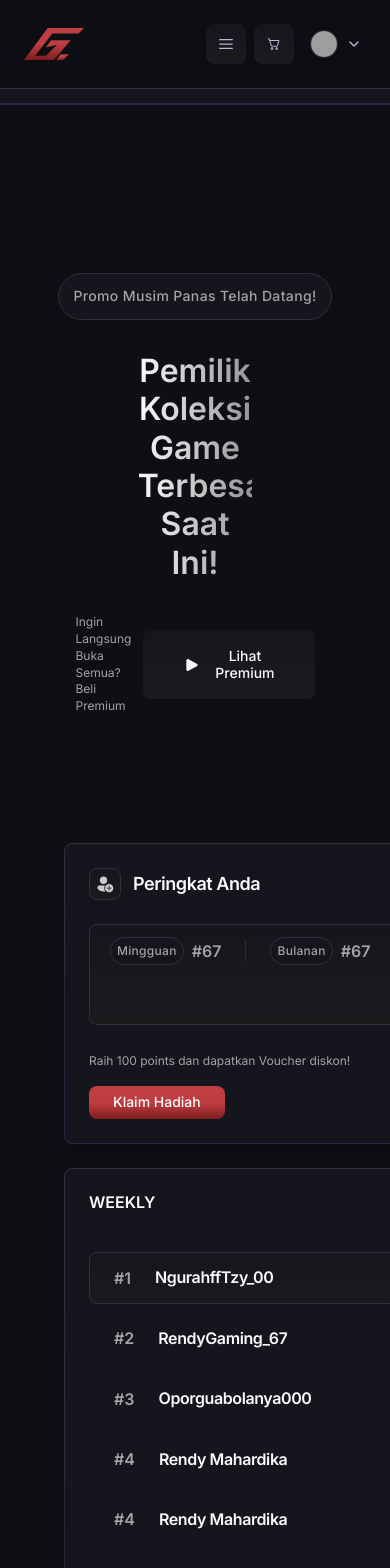
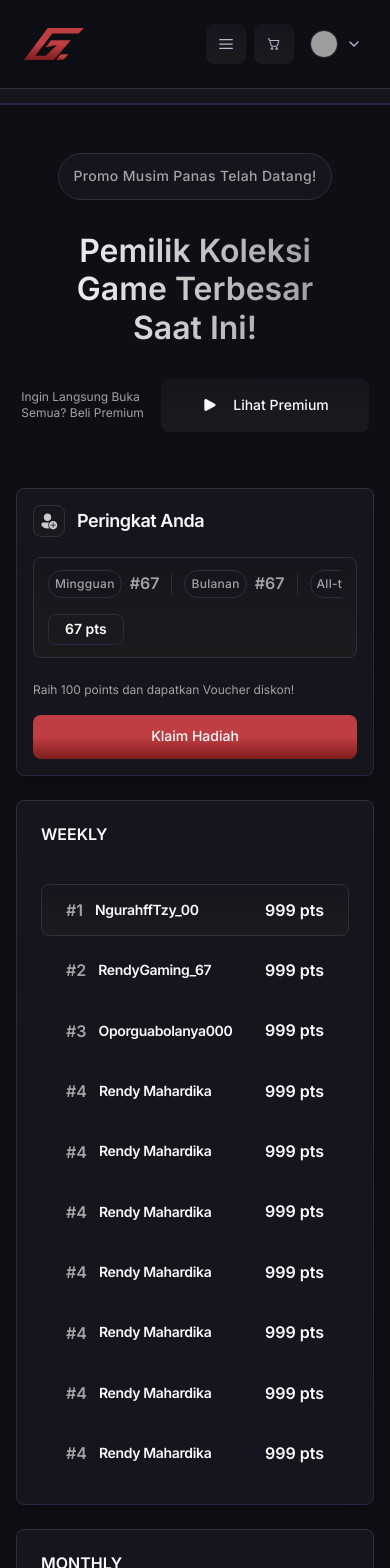
Before and after one commit to SBX-One/gamezygo, a Next.js app in the folder frontend/: page /leaderboard in a window 390 px wide. Shown: the top 1568 px of the page. Built offline with nearby package versions, Linux system fonts and the light colour scheme; no server answers; grey boxes are pictures that could not be loaded.

Commit message:
feat:FIx Responsif Leaderboard, Profile modal , fix warning , etc

```diff
--- a/frontend/src/components/layout/StoreLayout.tsx
+++ b/frontend/src/components/layout/StoreLayout.tsx
@@ -316,7 +316,7 @@ export function StoreLayout({
             role="dialog"
             aria-modal="true"
             aria-label="Menu Navigasi Sidebar"
-            className="fixed inset-0 z-[100] lg:hidden flex select-none"
+            className="fixed inset-0 z-100 lg:hidden flex select-none"
           >
             {/* Backdrop Blur Overlay */}
             <div
--- a/frontend/src/components/ui/CinematicLoader/CinematicLoader.tsx
+++ b/frontend/src/components/ui/CinematicLoader/CinematicLoader.tsx
@@ -205,7 +205,7 @@ export function CinematicLoader({
       aria-modal="true"
       aria-label="Loading Gamezygo Storefront"
       className={cn(
-        "fixed inset-0 z-[9999] pointer-events-auto select-none overflow-hidden font-sans",
+        "fixed inset-0 z-9999 pointer-events-auto select-none overflow-hidden font-sans",
         className
       )}
       {...props}
@@ -279,10 +279,10 @@ export function CinematicLoader({
             </div>
 
             {/* Minimalist Hairline Progress Indicator */}
-            <div className="w-48 sm:w-72 h-[2px] bg-white/10 rounded-full mt-4 sm:mt-6 overflow-hidden relative">
+            <div className="w-48 sm:w-72 h-0.5 bg-white/10 rounded-full mt-4 sm:mt-6 overflow-hidden relative">
               <div
                 ref={hairlineRef}
-                className="h-full bg-gradient-to-r from-rose-500 via-rose-400 to-indigo-400 w-full origin-left scale-x-0 will-change-transform shadow-[0_0_8px_rgba(244,63,94,0.6)]"
+                className="h-full bg-linear-to-r from-rose-500 via-rose-400 to-indigo-400 w-full origin-left scale-x-0 will-change-transform shadow-[0_0_8px_rgba(244,63,94,0.6)]"
               />
             </div>
 
--- a/frontend/src/components/ui/ProductCardRow/ProductCardRow.tsx
+++ b/frontend/src/components/ui/ProductCardRow/ProductCardRow.tsx
@@ -133,7 +133,7 @@ export function ProductCardRow({
             className={cn(
               "shrink-0 flex flex-col",
               isHorizontal
-                ? "w-[320px] sm:w-[420px] lg:w-[480px] max-w-full"
+                ? "w-80 sm:w-105 lg:w-120 max-w-full"
                 : visibleCount === 5
                   ? "w-52 sm:w-[calc(50%-12px)] md:w-[calc((100%-48px)/3)] lg:w-[calc((100%-96px)/5)]"
                   : "w-60 sm:w-[calc(50%-10px)] lg:w-[calc((100%-45px)/4)]",
--- a/frontend/src/components/ui/UserRank/UserRank.tsx
+++ b/frontend/src/components/ui/UserRank/UserRank.tsx
@@ -39,18 +39,18 @@ export function UserRank({
     <div
       ref={ref}
       className={cn(
-        "flex items-center justify-between gap-4 px-6 py-4 rounded-lg bg-deep-blue-900 border border-deep-blue-700/60  select-none w-full  transition-all duration-150 hover:border-neutral-500",
+        "flex items-center justify-between gap-3 sm:gap-4 px-3.5 sm:px-6 py-3 sm:py-4 rounded-lg bg-deep-blue-900 border border-deep-blue-700/60 select-none w-full transition-all duration-150 hover:border-neutral-500",
         className
       )}
       {...props}
     >
       {/* Left: Rank # + Avatar + Username */}
-      <div className="flex items-center gap-6 min-w-0">
-        <span className="text-gray-400 font-semibold text-h6 shrink-0">
+      <div className="flex items-center gap-3 sm:gap-6 min-w-0 flex-1">
+        <span className="text-gray-400 font-semibold text-body-md sm:text-h6 shrink-0">
           {formattedRank}
         </span>
         {avatar && <div className="shrink-0">{avatar}</div>}
-        <span className="text-gray-50 font-semibold text-label-md tracking-tight truncate">
+        <span className="text-gray-50 font-semibold text-label-sm sm:text-label-md tracking-tight truncate">
           {name}
         </span>
       </div>
--- a/frontend/src/pages/about.tsx
+++ b/frontend/src/pages/about.tsx
@@ -456,7 +456,7 @@ export default function AboutPage() {
             {/* Right: Media Card matching exact height of Header */}
             <div className="flex justify-end w-full h-full">
               <div className="w-full h-full min-h-44 sm:min-h-52 lg:min-h-0 max-w-1/2 rounded-2xl bg-deep-blue-900/60 border border-white/5 overflow-hidden relative shadow-2xl flex items-end justify-end group">
-                <div className="absolute inset-0 bg-gradient-to-tr from-deep-blue-950 via-deep-blue-900/40 to-transparent right-0" />
+                <div className="absolute inset-0 bg-linear-to-tr from-deep-blue-950 via-deep-blue-900/40 to-transparent right-0" />
               </div>
             </div>
           </div>
@@ -703,8 +703,8 @@ export default function AboutPage() {
           {/* Infinite Moving Testimonial Cards Carousel */}
           <div className="relative w-full overflow-hidden pt-2 sm:pt-4 pb-6 sm:pb-8">
             {/* Vignette gradient masks on sides */}
-            <div className="pointer-events-none absolute left-0 top-0 bottom-0 w-16 sm:w-28 bg-gradient-to-r from-deep-blue-950 to-transparent z-10 hidden sm:block" />
-            <div className="pointer-events-none absolute right-0 top-0 bottom-0 w-16 sm:w-28 bg-gradient-to-l from-deep-blue-950 to-transparent z-10 hidden sm:block" />
+            <div className="pointer-events-none absolute left-0 top-0 bottom-0 w-16 sm:w-28 bg-linear-to-r from-deep-blue-950 to-transparent z-10 hidden sm:block" />
+            <div className="pointer-events-none absolute right-0 top-0 bottom-0 w-16 sm:w-28 bg-linear-to-l from-deep-blue-950 to-transparent z-10 hidden sm:block" />
 
             {/* Moving Track */}
             <div className="flex gap-6 w-max animate-infinite-carousel hover:[animation-play-state:paused] items-stretch py-2">
--- a/frontend/src/pages/checkout/success.tsx
+++ b/frontend/src/pages/checkout/success.tsx
@@ -100,7 +100,7 @@ export default function CheckoutSuccessPage() {
 
       <main className="min-h-screen w-full flex items-center justify-center p-4 sm:p-6 bg-deep-blue-950 text-gray-50 antialiased selection:bg-rose-600/30 selection:text-white">
         {/* Main Success Card matching the design */}
-        <div className="w-full max-w-[460px] bg-[#0c1019] sm:bg-[#111520]/95 border border-white/10 rounded-lg p-6 sm:p-7 backdrop-blur-xl  flex flex-col transition-all">
+        <div className="w-full max-w-115 bg-[#0c1019] sm:bg-[#111520]/95 border border-white/10 rounded-lg p-6 sm:p-7 backdrop-blur-xl flex flex-col transition-all">
           {/* Card Header: "Transaksi Berhasil" + Close Button */}
           <div className="flex items-center justify-between pb-3.5 border-b border-white/10 w-full">
             <h1 className="text-white text-base sm:text-[17px] font-semibold tracking-normal">
--- a/frontend/src/pages/index.tsx
+++ b/frontend/src/pages/index.tsx
@@ -1398,13 +1398,13 @@ export default function LandingPage() {
           {/* Infinite Moving Testimonial Cards Carousel (matching credentials/[id].tsx) */}
           <div data-animate="carousel" className="relative w-full overflow-hidden pt-2 sm:pt-4 pb-6 sm:pb-8">
             {/* Vignette gradient masks on sides */}
-            <div className="pointer-events-none absolute left-0 top-0 bottom-0 w-16 sm:w-28 bg-gradient-to-r from-deep-blue-950 to-transparent z-10 hidden sm:block" />
-            <div className="pointer-events-none absolute right-0 top-0 bottom-0 w-16 sm:w-28 bg-gradient-to-l from-deep-blue-950 to-transparent z-10 hidden sm:block" />
+            <div className="pointer-events-none absolute left-0 top-0 bottom-0 w-16 sm:w-28 bg-linear-to-r from-deep-blue-950 to-transparent z-10 hidden sm:block" />
+            <div className="pointer-events-none absolute right-0 top-0 bottom-0 w-16 sm:w-28 bg-linear-to-l from-deep-blue-950 to-transparent z-10 hidden sm:block" />
 
             {/* Moving Track */}
             <div
               data-animate="testimonial-track"
-              className="flex gap-6 w-max animate-infinite-carousel [animation-play-state:paused] hover:![animation-play-state:paused] items-stretch py-2"
+              className="flex gap-6 w-max animate-infinite-carousel [animation-play-state:paused] hover:[animation-play-state:paused]! items-stretch py-2"
             >
               {infiniteTestimonials.map((t, idx) => (
                 <div
--- a/frontend/src/pages/leaderboard.tsx
+++ b/frontend/src/pages/leaderboard.tsx
@@ -129,12 +129,13 @@ export default function LeaderboardPage() {
         hideSidebar={true}
         activeNavId="leaderboard"
         user={currentUser}
+        contentClassName="w-full  mx-auto px-4 sm:px-6 lg:px-8 py-6 sm:py-8"
       >
-        <div className="flex flex-col w-full px-12   mx-auto select-none pt-4 pb-16">
+        <div className="flex flex-col w-full mx-auto select-none gap-8 sm:gap-12 pb-16">
           {/* ========================================================
               1. HERO SECTION (Menggunakan komponen Header yang sudah ada)
              ======================================================== */}
-          <div className="flex justify-center w-full py-10xl ">
+          <div className="flex justify-center w-full py-6 sm:py-10">
             <Header
               pillText="Promo Musim Panas Telah Datang!"
               title="Pemilik Koleksi Game Terbesar Saat Ini!"
@@ -142,17 +143,18 @@ export default function LeaderboardPage() {
               actionLabel="Lihat Premium"
               actionVariant="secondary"
               onActionClick={() => handleToast("Membuka paket berlangganan...")}
-              className="max-w-4/8"
+              className="w-full "
             />
           </div>
-<div className="grid gap-6">
+
+          <div className="flex flex-col gap-6 w-full">
             {/* ========================================================
                 2. PERINGKAT ANDA CARD (Pembungkus dengan background deep-blue-900)
                ======================================================== */}
-          <section className="w-full rounded-lg bg-deep-blue-900 border border-gradient-secondary p-6 sm:p-7 flex flex-col gap-6 shadow-xl">
+            <section className="w-full rounded-lg bg-deep-blue-900 border border-gradient-secondary p-4 sm:p-6 lg:p-7 flex flex-col gap-5 sm:gap-6 shadow-xl">
               {/* Header: Icon + Title */}
               <div className="flex items-center gap-3">
-              <div className="w-8 h-8 rounded-lg bg-surface-secondary-default border border-deep-blue-700 flex items-center justify-center text-gray-300  shrink-0">
+                <div className="w-8 h-8 rounded-lg bg-surface-secondary-default border border-deep-blue-700 flex items-center justify-center text-gray-300 shrink-0">
                   <img
                     src="/assets/svg/fluent_person-add-24-filled.svg"
                     alt="Peringkat"
@@ -165,9 +167,9 @@ export default function LeaderboardPage() {
               </div>
 
               {/* User Statistics Row */}
-            <div className="w-full min-h-16 rounded-lg bg-surface-secondary-default border border-deep-blue-700 px-5 py-3 flex flex-col sm:flex-row sm:items-center justify-between gap-4 select-none">
+              <div className="w-full min-h-16 rounded-lg bg-surface-secondary-default border border-deep-blue-700 px-3.5 sm:px-5 py-3 flex flex-col sm:flex-row sm:items-center justify-between gap-3 sm:gap-4 select-none">
                 {/* Left Side: Stats with | Dividers & Username */}
-              <div className="flex items-center gap-6 overflow-x-auto no-scrollbar w-full sm:w-auto">
+                <div className="flex items-center gap-3 sm:gap-6 overflow-x-auto no-scrollbar w-full sm:w-auto pb-1 sm:pb-0">
                   {/* Mingguan */}
                   <div className="flex items-center gap-2 shrink-0">
                     <Pill variant="secondary" size="xs">
@@ -214,13 +216,13 @@ export default function LeaderboardPage() {
                 </div>
 
                 {/* Right Side: Points Badge */}
-              <div className="px-4 py-1.5 rounded-lg border border-gradient-secondary text-label-sm font-semibold text-gray-50 shrink-0 self-end sm:self-auto">
+                <div className="px-4 py-1.5 rounded-lg border border-gradient-secondary text-label-sm font-semibold text-gray-50 shrink-0 self-start sm:self-auto">
                   {userPointsBadge}
                 </div>
               </div>
 
               {/* Bottom Actions Row (Caption & Tombol) */}
-            <div className="flex flex-col sm:flex-row items-start sm:items-center justify-between gap-4 w-full pt-1">
+              <div className="flex flex-col sm:flex-row items-stretch sm:items-center justify-between gap-4 w-full pt-1">
                 <p className="text-body-xs sm:text-body-sm text-gray-400">
                   Raih 100 points dan dapatkan Voucher diskon!
                 </p>
@@ -230,7 +232,7 @@ export default function LeaderboardPage() {
                     variant="primary"
                     size="sm"
                     onClick={() => handleToast("Voucher berhasil diklaim!")}
-                  className="px-6 py-2 cursor-pointer"
+                    className="w-full sm:w-auto px-6 py-2 cursor-pointer h-11 justify-center"
                   >
                     Klaim Hadiah
                   </Button>
@@ -300,6 +302,7 @@ export default function LeaderboardPage() {
           </section>
         </div>
       </div>
+
         {/* TOAST FEEDBACK */}
         {toastMessage && (
           <div className="fixed bottom-6 right-6 z-50 animate-slide-in-right">
--- a/frontend/src/pages/login.tsx
+++ b/frontend/src/pages/login.tsx
@@ -601,7 +601,7 @@ export default function LoginPage() {
                 <button
                   type="submit"
                   disabled={isSubmitting || isLoading}
-                  className="w-full min-h-11 mt-2 flex items-center justify-center gap-2 bg-gradient-to-r from-rose-600 via-rose-500 to-rose-600 hover:from-rose-500 hover:to-rose-500 text-white font-semibold text-body-sm rounded-lg transition-all duration-150 cursor-pointer active:scale-98 disabled:opacity-50 disabled:pointer-events-none shadow-none"
+                  className="w-full min-h-11 mt-2 flex items-center justify-center gap-2 bg-linear-to-r from-rose-600 via-rose-500 to-rose-600 hover:from-rose-500 hover:to-rose-500 text-white font-semibold text-body-sm rounded-lg transition-all duration-150 cursor-pointer active:scale-98 disabled:opacity-50 disabled:pointer-events-none shadow-none"
                 >
                   {isSubmitting || isLoading ? (
                     <>
@@ -764,7 +764,7 @@ export default function LoginPage() {
                 <button
                   type="submit"
                   disabled={isSubmitting || isLoading}
-                  className="w-full min-h-11 mt-2 flex items-center justify-center gap-2 bg-gradient-to-r from-rose-600 via-rose-500 to-rose-600 hover:from-rose-500 hover:to-rose-500 text-white font-semibold text-body-sm rounded-lg transition-all duration-150 cursor-pointer active:scale-98 disabled:opacity-50 disabled:pointer-events-none shadow-none"
+                  className="w-full min-h-11 mt-2 flex items-center justify-center gap-2 bg-linear-to-r from-rose-600 via-rose-500 to-rose-600 hover:from-rose-500 hover:to-rose-500 text-white font-semibold text-body-sm rounded-lg transition-all duration-150 cursor-pointer active:scale-98 disabled:opacity-50 disabled:pointer-events-none shadow-none"
                 >
                   {isSubmitting || isLoading ? (
                     <>
```
Also changed, not shown: frontend/src/components/ui/BannerCarousel/BannerCarousel.tsx (+6 -4 lines), frontend/src/pages/profile.tsx (+7 -7 lines). Lines whose indentation alone changed are shown as unchanged.
